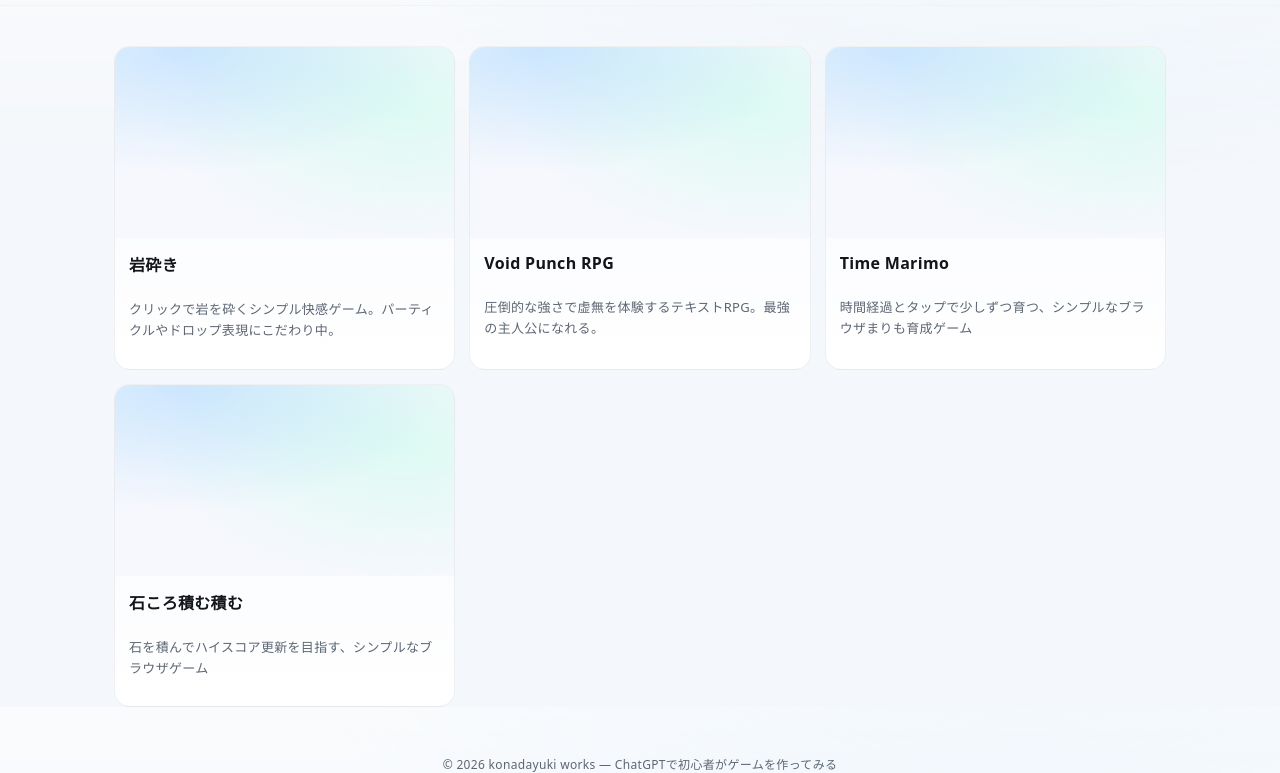
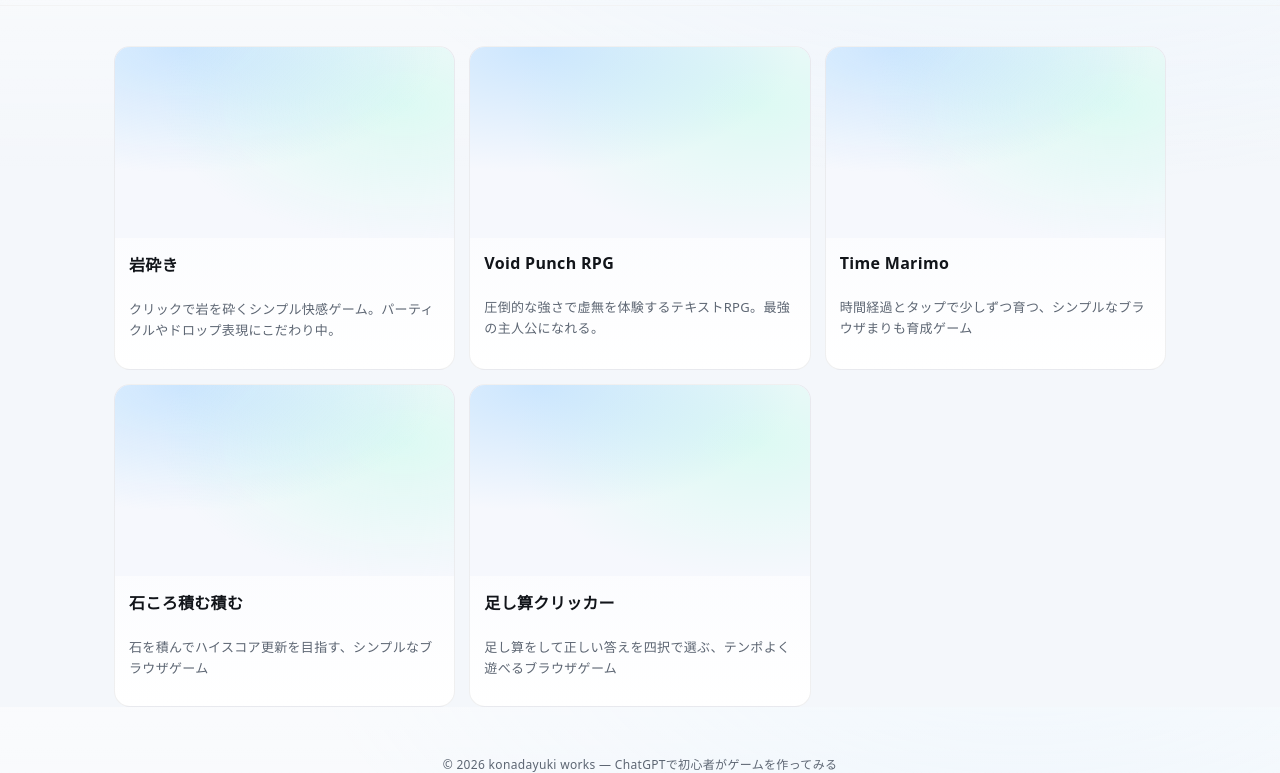
Before and after one commit to konadayuki358/konadayukiworks, a plain HTML site: page index.html in a window 1280 px wide. Shown: the part 93-866 px from the top of the page. Drawn offline with Linux system fonts and the light colour scheme.

Commit message:
Update index.html

```diff
--- a/index.html
+++ b/index.html
@@ -211,6 +211,15 @@
         </div>
       </a>
 
+      <!-- 足し算クリッカー -->
+      <a href="https://konadayuki358.github.io/tashizan-clicker/" target="_blank" rel="noopener noreferrer" class="card" aria-label="足し算クリッカーを開く">
+        <div class="thumb"></div>
+        <div class="body">
+          <h2 class="name">足し算クリッカー</h2>
+          <p class="desc">足し算をして正しい答えを四択で選ぶ、テンポよく遊べるブラウザゲーム</p>
+        </div>
+      </a>
+
     </section>
   </main>
 
```
